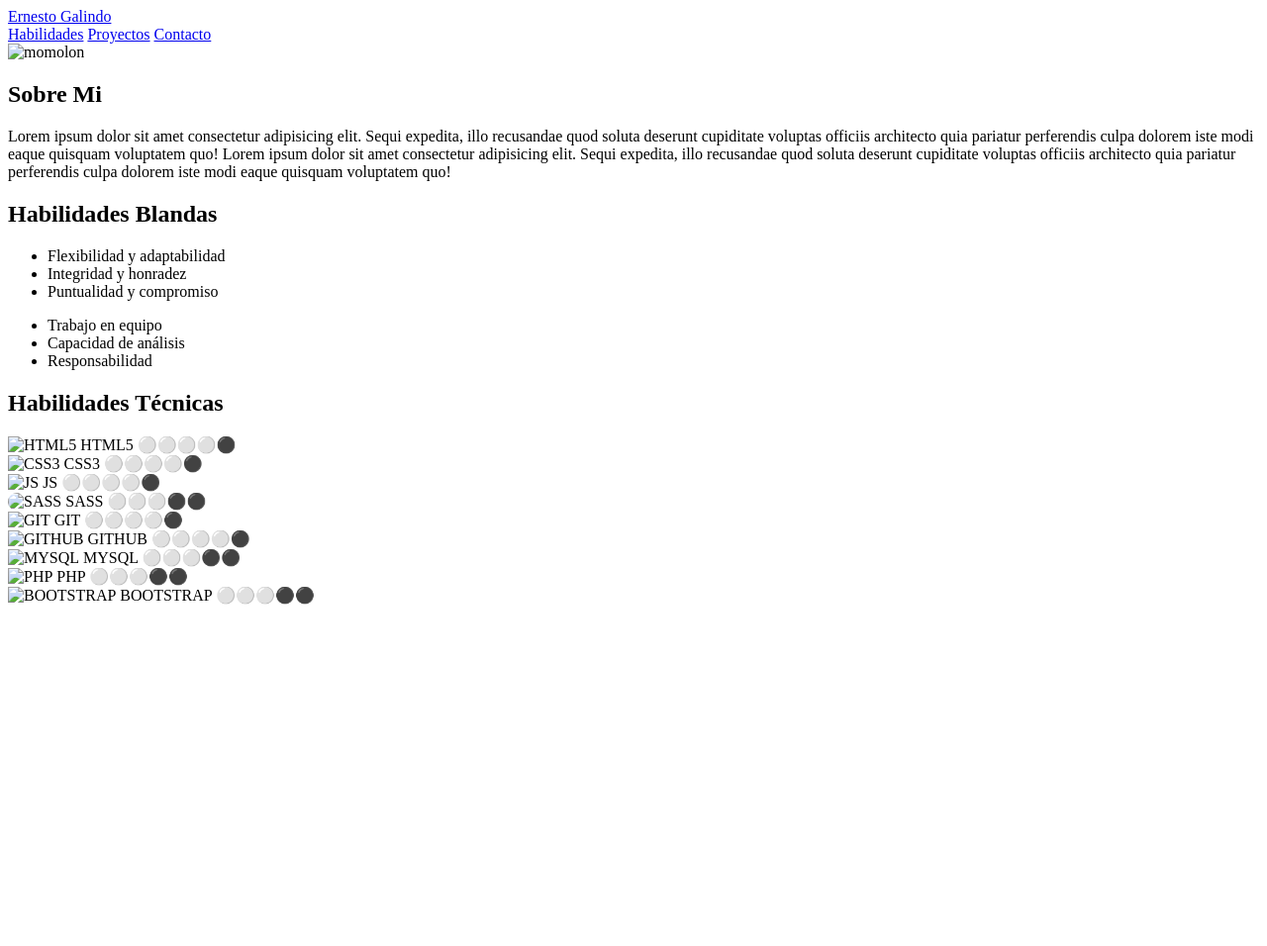
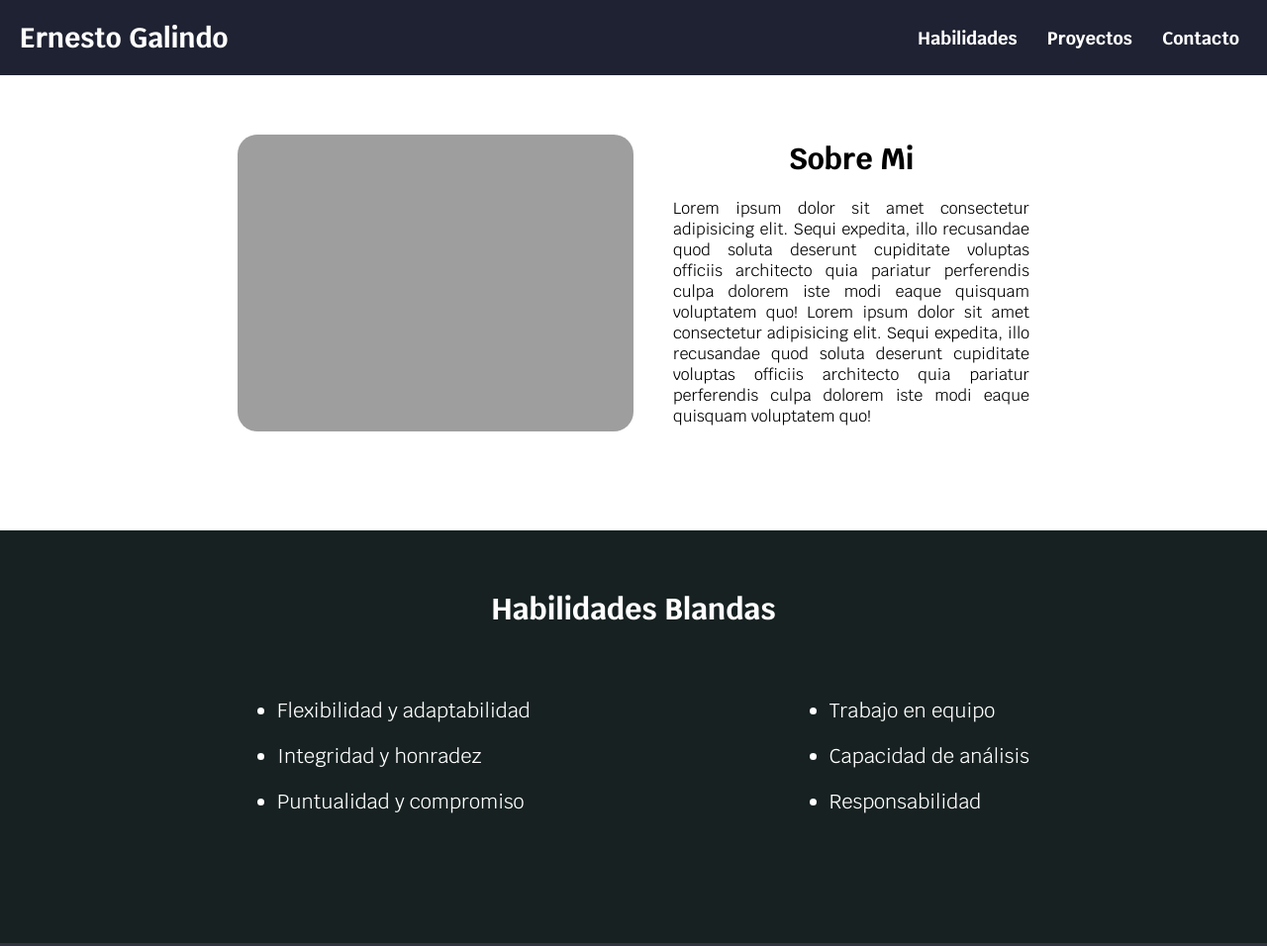
Before and after one commit to ErnestoGalindo1139/ErnestoGalindo-SitioWeb, a plain HTML site: page index.html in a window 1280 px wide. Shown: the top 956 px of the page at 99% size. Before the commit the page ends 800 px from the top, so only its background shows below. Drawn offline with Linux system fonts and the light colour scheme; the site is published under a folder, as on GitHub Pages, so addresses that start at the root find nothing.

Commit message:
Correccion de links

```diff
--- a/css/styles.css
+++ b/css/styles.css
@@ -152,6 +152,7 @@ body {
 
 .habilidadesT_img img:hover {
     animation: moveUpAnimation 3s infinite;
+    filter: drop-shadow(0px 4px 10px #0760b9);
 }
 
 @keyframes moveUpAnimation {
--- a/index.html
+++ b/index.html
@@ -8,7 +8,7 @@
     <link rel="preconnect" href="https://fonts.googleapis.com">
     <link rel="preconnect" href="https://fonts.gstatic.com" crossorigin>
     <link href="https://fonts.googleapis.com/css2?family=Krub:wght@400;700&display=swap" rel="stylesheet">
-    <link rel="stylesheet" href="/css/styles.css">
+    <link rel="stylesheet" href="css/styles.css">
 </head>
 <body>
 
@@ -25,7 +25,7 @@
     </nav>
 
     <section class="sobreMi">
-        <img src="/img/momolon.jpg" alt="momolon">
+        <img src="img/momolon.jpg" alt="momolon">
 
         <div class="sobreMi__informacion">
             <h2>Sobre Mi</h2>
@@ -69,47 +69,47 @@
                 <div class="habilidadesT__imagenes">
 
                     <div class="habilidadesT_img">
-                        <img src="/img/HTML5.png" alt="HTML5">
+                        <img src="img/HTML5.png" alt="HTML5">
                         <span>HTML5</span>
                         <span>⚪⚪⚪⚪⚫</span>
                     </div>
                     <div class="habilidadesT_img">
-                        <img src="/img/CSS3.png" alt="CSS3">
+                        <img src="img/CSS3.png" alt="CSS3">
                         <span>CSS3</span>
                         <span>⚪⚪⚪⚪⚫</span>
                     </div>
                     <div class="habilidadesT_img">
-                        <img src="/img/JS.png" alt="JS">
+                        <img src="img/JS.png" alt="JS">
                         <span>JS</span>
                         <span>⚪⚪⚪⚪⚫</span>
                     </div>
                     <div class="habilidadesT_img">
-                        <img src="/img/SASS.png" alt="SASS" style="border-radius: 6rem;">
+                        <img src="img/SASS.png" alt="SASS" style="border-radius: 6rem;">
                         <span>SASS</span>
                         <span>⚪⚪⚪⚫⚫</span>
                     </div>
                     <div class="habilidadesT_img">
-                        <img src="/img/GIT.png" alt="GIT">
+                        <img src="img/GIT.png" alt="GIT">
                         <span>GIT</span>
                         <span>⚪⚪⚪⚪⚫</span>
                     </div>
                     <div class="habilidadesT_img">
-                        <img src="/img/GITHUB.png" alt="GITHUB">
+                        <img src="img/GITHUB.png" alt="GITHUB">
                         <span>GITHUB</span>
                         <span>⚪⚪⚪⚪⚫</span>
                     </div>
                     <div class="habilidadesT_img">
-                        <img src="/img/MYSQL.png" alt="MYSQL">
+                        <img src="img/MYSQL.png" alt="MYSQL">
                         <span>MYSQL</span>
                         <span>⚪⚪⚪⚫⚫</span>
                     </div>
                     <div class="habilidadesT_img">
-                        <img src="/img/PHP.png" alt="PHP">
+                        <img src="img/PHP.png" alt="PHP">
                         <span>PHP</span>
                         <span>⚪⚪⚪⚫⚫</span>
                     </div>
                     <div class="habilidadesT_img">
-                        <img src="/img/BOOTSTRAP.png" alt="BOOTSTRAP">
+                        <img src="img/BOOTSTRAP.png" alt="BOOTSTRAP">
                         <span>BOOTSTRAP</span>
                         <span>⚪⚪⚪⚫⚫</span>
                     </div>
@@ -122,7 +122,7 @@
     </section>
 
 
-    <script src="/js/main.js"></script>
+    <script src="js/main.js"></script>
 
 </body>
 </html>
```
Also changed, not shown: img/JAVA.png (added).
